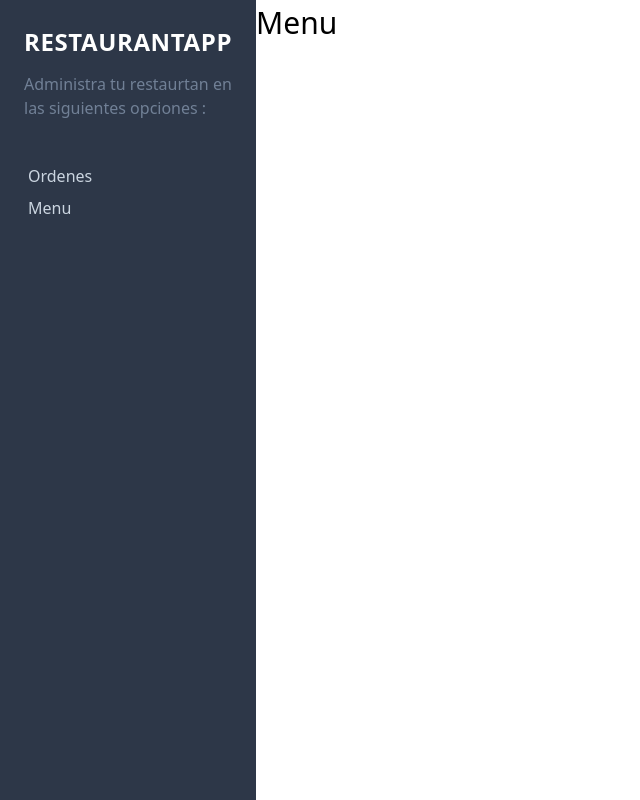
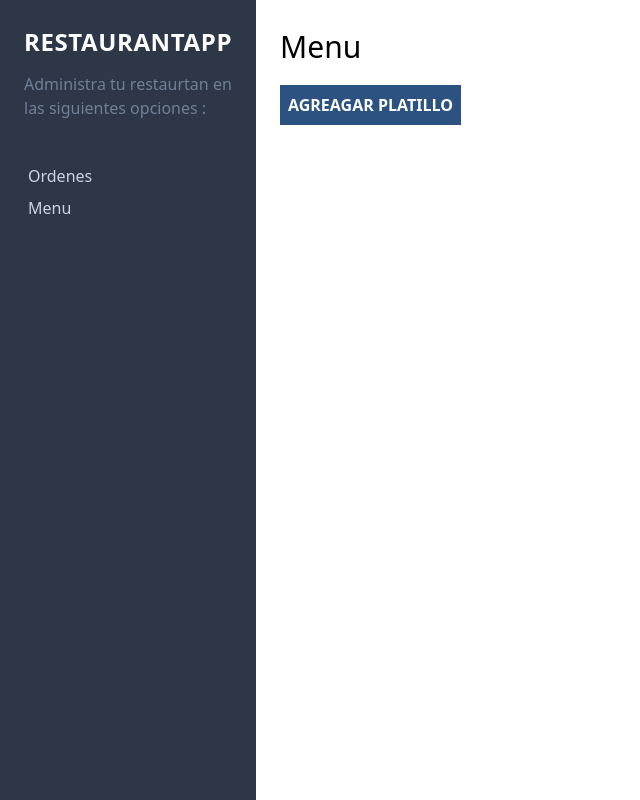
Before and after one commit to MiguelMaidana/RestaurantCompleto, a React (Create React App) app: page /menu in a window 1280 px wide. Shown: the whole page, without its empty margins (0-640 px from the left). Built offline with nearby package versions, Linux system fonts and the light colour scheme.

Commit message:
routing para nuevos platillos

```diff
--- a/src/App.js
+++ b/src/App.js
@@ -11,7 +11,7 @@ function App() {
     <div className="md:flex min-h-screen">
       <Sidebar/>
 
-      <div className="md:w-3/5 xl:w-4/5 ">
+      <div className="md:w-3/5 xl:w-4/5 p-6">
 
         <Routes>
           <Route path="/" element={<Ordenes/>}/>
--- a/src/components/paginas/Menu.js
+++ b/src/components/paginas/Menu.js
@@ -1,9 +1,13 @@
 import React from 'react';
+import {Link} from "react-router-dom"
 
 const Menu = props => {
     return (
         <>
             <h1 className="text-3xl font-light mb-4">Menu</h1>
+            <Link to="/nuevo-platillo" className="bg-blue-800 hover:bg-blue-700, inline-block mb-5 p-2 text-white uppercase font-bold">
+                Agreagar Platillo
+            </Link>
         </>
     );
 };
```
